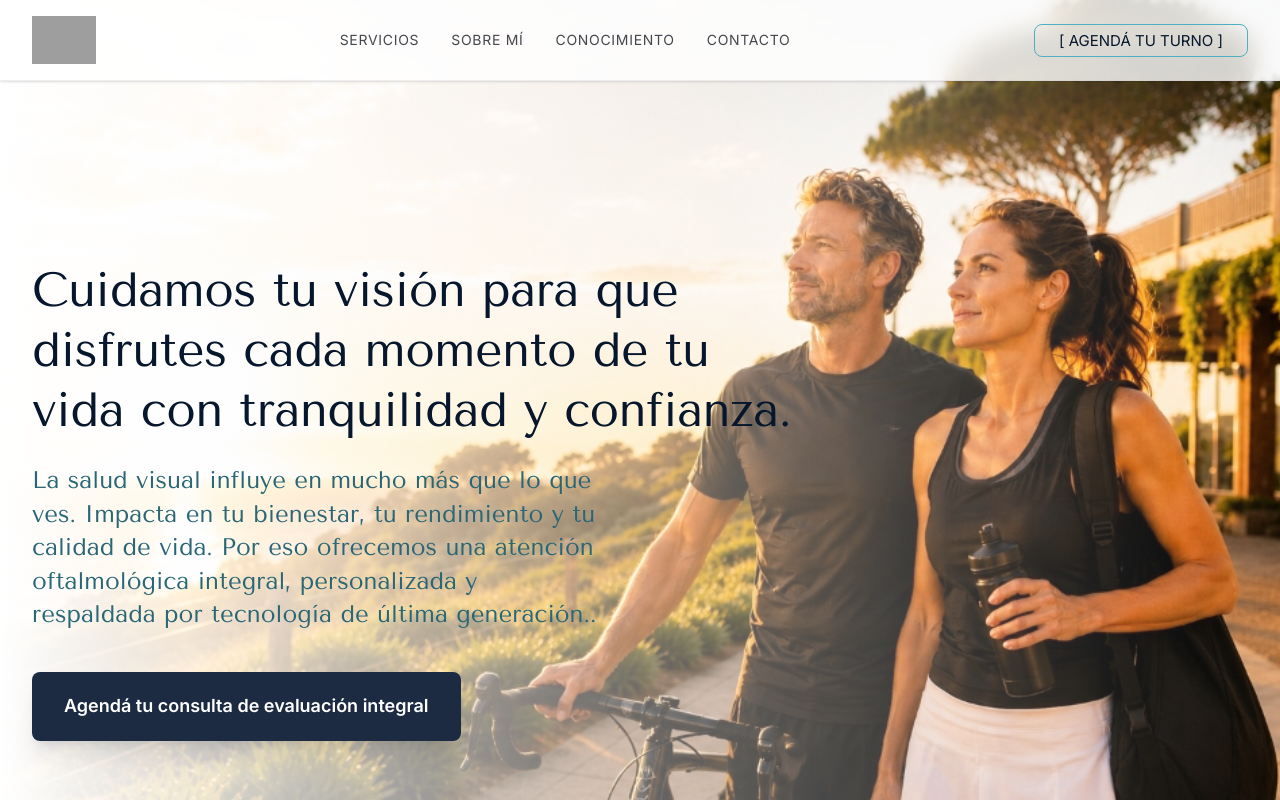
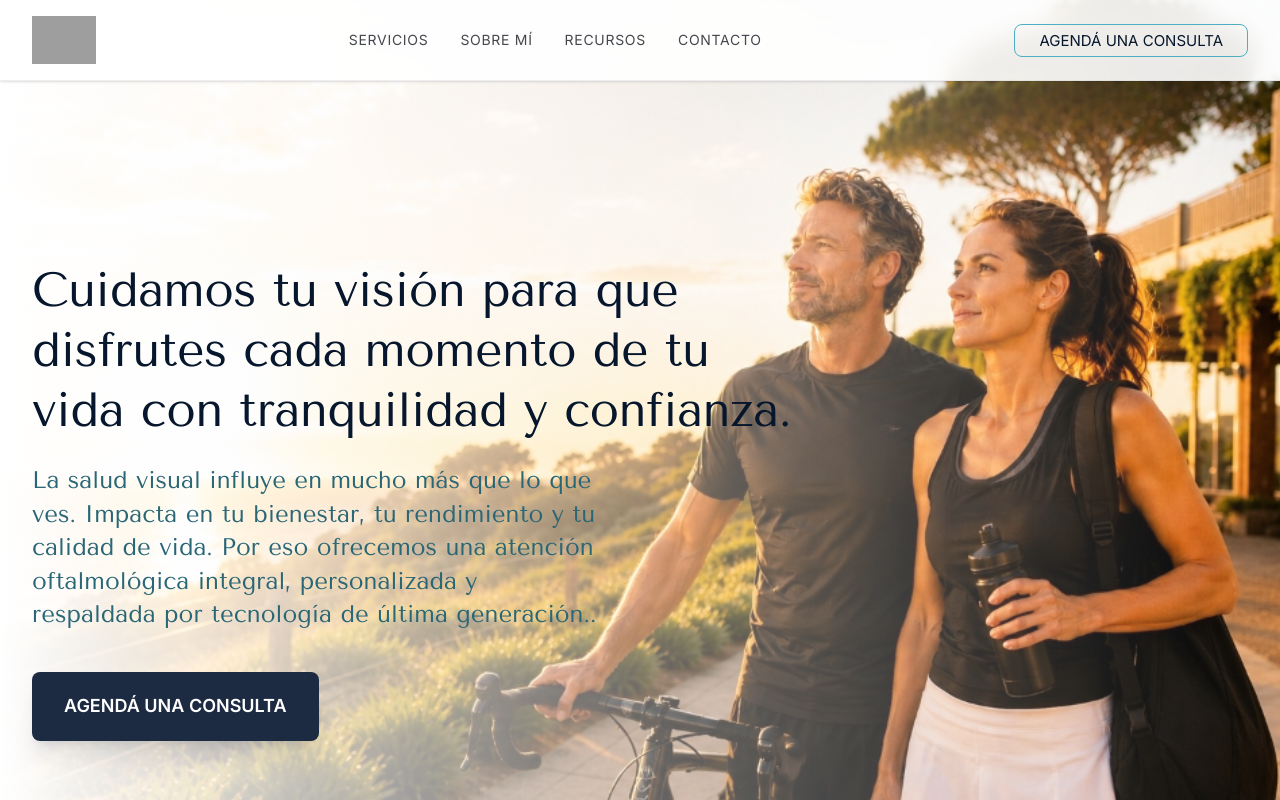
Before and after one commit to dibrand-dev/taboada, a Next.js app in the folder web-app/: page / in a window 1280 px wide. Shown: the top 800 px of the page. Built offline with nearby package versions, Linux system fonts and the light colour scheme; grey boxes are pictures that could not be loaded.

Commit message:
feat: integrate whatsapp links for all CTAs, add mobile menu logic, rename conocimiento to recursos

```diff
--- a/web-app/src/app/articulo/page.tsx
+++ b/web-app/src/app/articulo/page.tsx
@@ -179,9 +179,9 @@ export default function Articulo() {
             <p className="font-body-lg text-white/80 mb-10 max-w-xl mx-auto">
               Agenda hoy una consulta integral y descubre cómo la tecnología médica de vanguardia puede transformar tu día a día.
             </p>
-            <button className="bg-white text-[#115565] px-12 py-5 font-label-caps text-label-caps tracking-widest hover:bg-[#b1ecff] transition-all transform hover:scale-105 shadow-xl">
-              Agendar consulta
-            </button>
+            <a href="https://wa.me/5491171121934?text=Hola%2C%20te%20contacto%20desde%20la%20web%20porque%20quiero%20hacer%20una%20consulta." target="_blank" rel="noopener noreferrer" className="inline-block bg-white text-[#115565] px-12 py-5 font-label-caps text-label-caps tracking-widest hover:bg-[#b1ecff] transition-all transform hover:scale-105 shadow-xl">
+              AGENDÁ UNA CONSULTA
+            </a>
           </div>
         </section>
       </main>
--- a/web-app/src/app/page.tsx
+++ b/web-app/src/app/page.tsx
@@ -1,3 +1,4 @@
+import Link from "next/link";
 import Header from "@/components/Header";
 import Footer from "@/components/Footer";
 
@@ -24,9 +25,9 @@ export default function Home() {
               <h3 className="text-h3 text-secondary mb-10 max-w-xl">
                 La salud visual influye en mucho más que lo que ves. Impacta en tu bienestar, tu rendimiento y tu calidad de vida. Por eso ofrecemos una atención oftalmológica integral, personalizada y respaldada por tecnología de última generación..
               </h3>
-              <button className="bg-primary-container text-on-primary px-8 py-5 rounded-lg text-body-lg font-semibold hover:bg-secondary transition-all transform hover:-translate-y-1 shadow-xl shadow-primary/10">
-                Agendá tu consulta de evaluación integral
-              </button>
+              <a href="https://wa.me/5491171121934?text=Hola%2C%20te%20contacto%20desde%20la%20web%20porque%20quiero%20hacer%20una%20consulta." target="_blank" rel="noopener noreferrer" className="inline-block bg-primary-container text-on-primary px-8 py-5 rounded-lg text-body-lg font-semibold hover:bg-secondary transition-all transform hover:-translate-y-1 shadow-xl shadow-primary/10">
+                AGENDÁ UNA CONSULTA
+              </a>
             </div>
           </div>
         </section>
@@ -181,9 +182,9 @@ export default function Home() {
               </div>
             </div>
             <div className="flex flex-col items-center gap-12">
-              <button className="px-10 py-4 border border-secondary text-secondary rounded-lg text-button-primary hover:bg-secondary hover:text-white transition-all uppercase">
-                Ver todos los artículos
-              </button>
+              <Link href="/recursos" className="inline-block px-10 py-4 border border-secondary text-secondary rounded-lg text-button-primary hover:bg-secondary hover:text-white transition-all uppercase">
+                Ver todos los recursos
+              </Link>
               <blockquote className="max-w-2xl text-center text-on-surface-variant italic text-blockquote opacity-80">
                 Creemos que un paciente informado toma mejores decisiones sobre su salud. Por eso compartimos contenidos desarrollados con el mismo criterio científico que aplicamos en cada consulta.
               </blockquote>
@@ -201,9 +202,9 @@ export default function Home() {
               <p className="text-h3 text-white/80 mb-12">
                 Agendá una consulta y realizá una evaluación integral para conocer el estado de tu visión y recibir un diagnóstico personalizado.
               </p>
-              <button className="bg-white text-petroleum px-12 py-5 rounded-lg text-body-lg font-bold hover:bg-secondary-fixed transition-all hover:scale-105 active:scale-95 duration-300">
-                Agendá tu turno
-              </button>
+              <a href="https://wa.me/5491171121934?text=Hola%2C%20te%20contacto%20desde%20la%20web%20porque%20quiero%20hacer%20una%20consulta." target="_blank" rel="noopener noreferrer" className="inline-block bg-white text-petroleum px-12 py-5 rounded-lg text-body-lg font-bold hover:bg-secondary-fixed transition-all hover:scale-105 active:scale-95 duration-300">
+                AGENDÁ UNA CONSULTA
+              </a>
             </div>
           </div>
         </section>
--- a/web-app/src/app/conocimiento/[slug]/page.tsx
+++ b/web-app/src/app/recursos/[slug]/page.tsx
@@ -119,7 +119,7 @@ export default async function BlogPostPage({ params }: { params: Promise<{ slug:
               <h2 className="font-headline-md text-headline-md text-primary mb-12 text-center">Continúa leyendo</h2>
               <div className="grid grid-cols-1 md:grid-cols-3 gap-gutter">
                 {relatedPosts.map((relatedPost: any) => (
-                  <Link key={relatedPost.id} href={`/conocimiento/${relatedPost.slug}`} className="group cursor-pointer">
+                  <Link key={relatedPost.id} href={`/recursos/${relatedPost.slug}`} className="group cursor-pointer">
                     <div className="aspect-video overflow-hidden mb-6 rounded-lg relative">
                       {relatedPost.cover_image_url ? (
                          <Image className="w-full h-full object-cover transition-transform duration-500 group-hover:scale-105" alt={relatedPost.title} src={relatedPost.cover_image_url} fill />
@@ -152,9 +152,9 @@ export default async function BlogPostPage({ params }: { params: Promise<{ slug:
             <p className="font-body-lg text-white/80 mb-10 max-w-xl mx-auto">
               Agenda hoy una consulta integral y descubre cómo la tecnología médica de vanguardia puede transformar tu día a día.
             </p>
-            <button className="bg-white text-[#115565] px-12 py-5 font-label-caps text-label-caps tracking-widest hover:bg-[#b1ecff] transition-all transform hover:scale-105 shadow-xl">
-              Agendar consulta
-            </button>
+            <a href="https://wa.me/5491171121934?text=Hola%2C%20te%20contacto%20desde%20la%20web%20porque%20quiero%20hacer%20una%20consulta." target="_blank" rel="noopener noreferrer" className="inline-block bg-white text-[#115565] px-12 py-5 font-label-caps text-label-caps tracking-widest hover:bg-[#b1ecff] transition-all transform hover:scale-105 shadow-xl">
+              AGENDÁ UNA CONSULTA
+            </a>
           </div>
         </section>
       </main>
--- a/web-app/src/app/conocimiento/page.tsx
+++ b/web-app/src/app/recursos/page.tsx
@@ -97,7 +97,7 @@ export default async function Conocimiento() {
                   if (isFeatured) {
                     return (
                       <div key={post.id} className="md:col-span-12 mb-16 group transition-soft opacity-100 translate-y-0">
-                        <Link className="grid grid-cols-1 md:grid-cols-2 bg-surface-container-lowest overflow-hidden border border-outline-variant/10 hover:border-secondary/20 transition-soft bg-white" href={`/conocimiento/${post.slug}`}>
+                        <Link className="grid grid-cols-1 md:grid-cols-2 bg-surface-container-lowest overflow-hidden border border-outline-variant/10 hover:border-secondary/20 transition-soft bg-white" href={`/recursos/${post.slug}`}>
                           <div className="h-[400px] md:h-auto relative overflow-hidden">
                             {post.cover_image_url ? (
                               <Image className="object-cover group-hover:scale-105 transition-transform duration-1000" alt={post.title} src={post.cover_image_url} fill sizes="(max-width: 768px) 100vw, 50vw" />
@@ -130,7 +130,7 @@ export default async function Conocimiento() {
 
                   return (
                     <div key={post.id} className="md:col-span-4 group transition-soft opacity-100 translate-y-0">
-                      <Link className="flex flex-col h-full bg-white transition-soft border-b border-transparent hover:border-secondary pb-8" href={`/conocimiento/${post.slug}`}>
+                      <Link className="flex flex-col h-full bg-white transition-soft border-b border-transparent hover:border-secondary pb-8" href={`/recursos/${post.slug}`}>
                         <div className="aspect-[4/3] overflow-hidden mb-8 relative">
                           {post.cover_image_url ? (
                             <Image className="object-cover group-hover:scale-105 transition-transform duration-700" alt={post.title} src={post.cover_image_url} fill sizes="(max-width: 768px) 100vw, 33vw" />
@@ -185,8 +185,8 @@ export default async function Conocimiento() {
               <p className="font-body-lg text-body-lg text-on-surface-variant mb-12">
                 La información es el primer paso, pero nada reemplaza un diagnóstico médico preciso. Agendá una consulta para evaluar tu salud visual.
               </p>
-              <a className="inline-flex items-center gap-4 bg-primary text-on-primary px-12 py-5 font-label-caps text-label-caps hover:bg-primary-container transition-all group transition-soft opacity-100 translate-y-0" href="#">
-                AGENDAR CONSULTA
+              <a href="https://wa.me/5491171121934?text=Hola%2C%20te%20contacto%20desde%20la%20web%20porque%20quiero%20hacer%20una%20consulta." target="_blank" rel="noopener noreferrer" className="inline-flex items-center gap-4 bg-primary text-on-primary px-12 py-5 font-label-caps text-label-caps hover:bg-primary-container transition-all group transition-soft opacity-100 translate-y-0">
+                AGENDÁ UNA CONSULTA
                 <span className="material-symbols-outlined group-hover:translate-x-2 transition-transform">calendar_month</span>
               </a>
             </div>
--- a/web-app/src/components/Header.tsx
+++ b/web-app/src/components/Header.tsx
@@ -1,10 +1,18 @@
+'use client';
+
 import Link from "next/link";
+import { useState } from "react";
 
 export default function Header() {
+  const [isMobileMenuOpen, setIsMobileMenuOpen] = useState(false);
+
+  const closeMenu = () => setIsMobileMenuOpen(false);
+
   return (
-    <nav className="fixed top-0 left-0 w-full z-50 flex justify-between items-center px-gutter py-4 bg-surface-container-lowest/80 backdrop-blur-md border-b border-outline-variant/30 transition-all duration-300 shadow-sm" id="main-nav">
+    <>
+      <nav className="fixed top-0 left-0 w-full z-50 flex justify-between items-center px-gutter py-4 bg-surface-container-lowest/90 backdrop-blur-md border-b border-outline-variant/30 transition-all duration-300 shadow-sm" id="main-nav">
         <div className="flex items-center gap-2">
-        <Link href="/">
+          <Link href="/" onClick={closeMenu}>
             <img
               alt="Dra. María Cecilia Taboada"
               className="h-10 md:h-12 w-auto object-contain cursor-pointer"
@@ -19,21 +27,51 @@ export default function Header() {
           <Link href="/#sobre-mi" className="nav-link text-label-caps text-on-surface-variant hover:text-secondary transition-colors duration-300 text-nav-item">
             Sobre Mí
           </Link>
-        <Link href="/conocimiento" className="nav-link text-label-caps text-on-surface-variant hover:text-secondary transition-colors duration-300 text-nav-item">
-          Conocimiento
+          <Link href="/recursos" className="nav-link text-label-caps text-on-surface-variant hover:text-secondary transition-colors duration-300 text-nav-item">
+            Recursos
           </Link>
           <Link href="/#contacto" className="nav-link text-label-caps text-on-surface-variant hover:text-secondary transition-colors duration-300 text-nav-item">
             Contacto
           </Link>
         </div>
         <div className="flex items-center gap-4">
-        <button className="hidden md:block px-6 py-2 border border-vision-blue rounded-lg text-button-primary text-primary hover:bg-vision-blue/5 transition-all active:scale-95 duration-200 uppercase">
-          [ Agendá tu Turno ]
-        </button>
-        <button className="md:hidden text-primary">
-          <span className="material-symbols-outlined">menu</span>
+          <a href="https://wa.me/5491171121934?text=Hola%2C%20te%20contacto%20desde%20la%20web%20porque%20quiero%20hacer%20una%20consulta." target="_blank" rel="noopener noreferrer" className="hidden md:block px-6 py-2 border border-vision-blue rounded-lg text-button-primary text-primary hover:bg-vision-blue/5 transition-all active:scale-95 duration-200 uppercase">
+            AGENDÁ UNA CONSULTA
+          </a>
+          <button
+            className="md:hidden text-primary p-2"
+            onClick={() => setIsMobileMenuOpen(!isMobileMenuOpen)}
+            aria-label="Toggle mobile menu"
+          >
+            <span className="material-symbols-outlined">{isMobileMenuOpen ? 'close' : 'menu'}</span>
           </button>
         </div>
       </nav>
+
+      {/* Mobile Menu Overlay */}
+      {isMobileMenuOpen && (
+        <div className="fixed inset-0 z-40 bg-surface-container-lowest md:hidden flex flex-col pt-24 px-gutter animate-in fade-in slide-in-from-top-4 duration-300">
+          <div className="flex flex-col gap-8 text-center mt-8">
+            <Link href="/#servicios" onClick={closeMenu} className="text-h3 text-primary hover:text-secondary transition-colors">
+              Servicios
+            </Link>
+            <Link href="/#sobre-mi" onClick={closeMenu} className="text-h3 text-primary hover:text-secondary transition-colors">
+              Sobre Mí
+            </Link>
+            <Link href="/recursos" onClick={closeMenu} className="text-h3 text-primary hover:text-secondary transition-colors">
+              Recursos
+            </Link>
+            <Link href="/#contacto" onClick={closeMenu} className="text-h3 text-primary hover:text-secondary transition-colors">
+              Contacto
+            </Link>
+            <div className="mt-8">
+              <a href="https://wa.me/5491171121934?text=Hola%2C%20te%20contacto%20desde%20la%20web%20porque%20quiero%20hacer%20una%20consulta." target="_blank" rel="noopener noreferrer" className="w-full block px-6 py-4 border border-vision-blue bg-vision-blue/5 rounded-lg text-button-primary text-primary uppercase font-bold active:scale-95 transition-all">
+                AGENDÁ UNA CONSULTA
+              </a>
+            </div>
+          </div>
+        </div>
+      )}
+    </>
   );
 }
```
Lines whose indentation alone changed are shown as unchanged.
